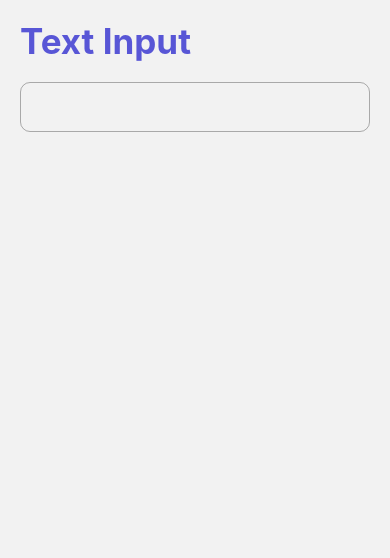
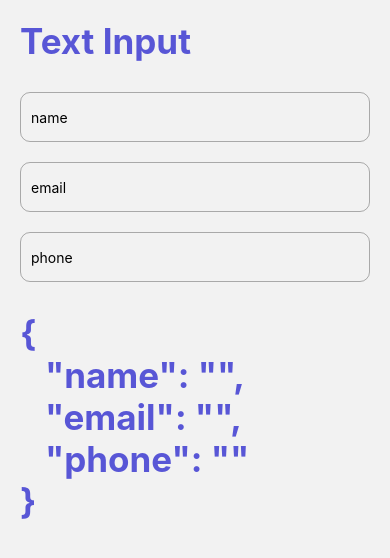
Before and after one commit to silviafer-dev/RNComponents, a React Native app: screen /TextInputScreen in a window 390 px wide. Shown: the top 558 px of the page. Built offline with nearby package versions, Linux system fonts and the light colour scheme.

Commit message:
Handle multiple textInput

```diff
--- a/src/screens/TextInputScreen.tsx
+++ b/src/screens/TextInputScreen.tsx
@@ -1,13 +1,43 @@
-import React from 'react';
+import React, { useState } from 'react';
 import { StyleSheet, TextInput, View } from 'react-native';
 import { HeaderTitle } from '../components/HeaderTitle';
 import { styles } from '../theme/appTheme';
 
 export const TextInputScreen = () => {
+  const [form, setForm] = useState({
+    name: '',
+    email: '',
+    phone: '',
+  });
+  const onChange = (value: string, field: string) => {
+    setForm({ ...form, [field]: value });
+  };
+
   return (
     <View style={styles.globalMargin}>
       <HeaderTitle title="Text Input" />
-      <TextInput style={stylesScreen.inputStyle} />
+      <TextInput
+        style={stylesScreen.inputStyle}
+        onChangeText={value => onChange(value, 'name')}
+        placeholder="name"
+        autoCapitalize="words"
+      />
+
+      <TextInput
+        style={stylesScreen.inputStyle}
+        onChangeText={value => onChange(value, 'email')}
+        autoCorrect={false}
+        placeholder="email"
+        autoCapitalize="none"
+        keyboardType="email-address"
+      />
+      <TextInput
+        style={stylesScreen.inputStyle}
+        onChangeText={value => onChange(value, 'phone')}
+        placeholder="phone"
+        keyboardType="number-pad"
+      />
+      <HeaderTitle title={JSON.stringify(form, null, 3)} />
     </View>
   );
 };
@@ -18,5 +48,6 @@
     height: 50,
     paddingHorizontal: 10,
     borderRadius: 10,
+    marginVertical: 10,
   },
 });
```
